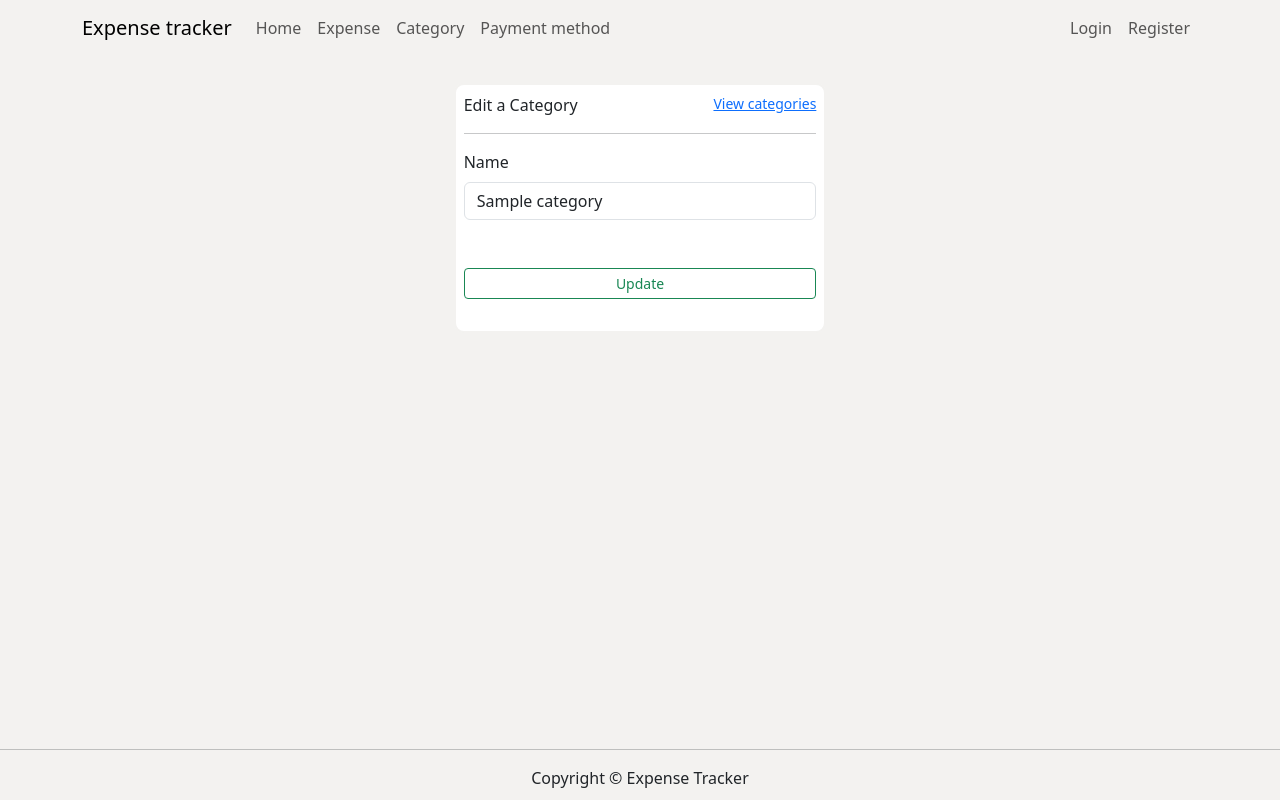
After one commit to dev-grroott/expense-tracker, a Django app: page /category/edit/1/ in a window 1280 px wide. The commit adds this page. Run offline with Django 5.2, Linux system fonts and the light colour scheme; tables that the repository leaves empty hold one stand-in row (values such as "Sample post").

Commit message:
Edit & delete records

```diff
--- a/category/templates/category/category.html
+++ b/category/templates/category/category.html
@@ -14,8 +14,8 @@
         <div style="line-height: 2">
                 {{ category.name }}
                 <span class="float-end" style="font-size: small;">
-                    <a href="#" style="margin-right: 5px;" target="_blank">Edit</a>
-                    <a href="#" style="margin-right: 5px;" target="_blank">Delete</a>
+                    <a href="{% url 'edit_category' category.id %}" style="margin-right: 5px;" target="_blank">Edit</a>
+                    <a href="{% url 'delete_category' category.id %}" style="margin-right: 5px;">Delete</a>
                 </span>
             </span>
         </div>
--- /dev/null
+++ b/category/templates/category/edit_category.html
@@ -0,0 +1,32 @@
+{% extends "category/main.html" %}
+
+{% block content %}
+
+<div class="row">
+	<div class="col-sm-0 col-md-1 col-lg-3"></div>
+	<div class="col content">
+            <span>Edit a Category</span>
+            <small class="float-end"><a href="{% url 'list_category' %}">View categories</a></small>
+            <hr>
+            <form method="POST" class="mb-3">
+                {% csrf_token %}
+                <fieldset class="form-group">
+                    <div class="form-outline mb-5">
+                        <label class="form-label" for="name">Name</label>
+                        {{ form.name }}
+                    </div>
+                </fieldset>
+                <div class="form-group">
+                    <div class="row">
+                        <div class="col-sm d-grid mx-auto mb-2">
+                            <button class="btn btn-sm btn-outline-success" type="submit" id="save" name="type" value="save">Update</button>
+                        </div>
+                    </div>
+                </div>
+            </form>
+
+	</div>
+	<div class="col-sm-0 col-md-1 col-lg-3"></div>
+</div>
+
+{% endblock content %}
--- a/category/urls.py
+++ b/category/urls.py
@@ -1,8 +1,10 @@
 
 from django.urls import path
-from category.views import list_category, add_category
+from category.views import list_category, add_category, edit_category, delete_category
 
 urlpatterns = [
     path('', list_category, name="list_category"),
-    path('add', add_category, name="add_category")
+    path('add/', add_category, name="add_category"),
+    path('edit/<id>/', edit_category, name="edit_category"),
+    path('delete/<id>/', delete_category, name="delete_category"),
 ]
--- a/category/views.py
+++ b/category/views.py
@@ -1,4 +1,4 @@
-from django.shortcuts import render
+from django.shortcuts import render, redirect
 from category.models import Category
 from category.forms import CategoryForm
 
@@ -8,7 +8,7 @@ def home(request):
 
 def list_category(request):
 
-    data = Category.objects.all()
+    data = Category.objects.all() # select * from category;
 
     return render(request, "category/category.html", context={"categories": data})
 
@@ -19,4 +19,35 @@ def add_category(request):
 
         return render(request, "category/add_category.html", context={"form": form})
     elif request.method == "POST":
-        pass
+        form = CategoryForm(request.POST)
+
+        if form.is_valid():
+            form.save()
+        else:
+            print("Form error", form.errors)
+
+        return redirect("list_category")
+
+def edit_category(request, id):
+
+    category = Category.objects.get(id=id)   # select * from category where id=1
+
+    if request.method == "GET":
+        form = CategoryForm(instance=category)
+
+        return render(request, "category/edit_category.html", context={"form": form})
+    elif request.method == "POST":
+        form = CategoryForm(request.POST, instance=category)
+
+        if form.is_valid():
+            form.save()
+        else:
+            print("Form error", form.errors)
+
+        return redirect("list_category")
+
+def delete_category(request, id):
+    category = Category.objects.get(id=id)
+    category.delete()
+
+    return redirect("list_category")
```
